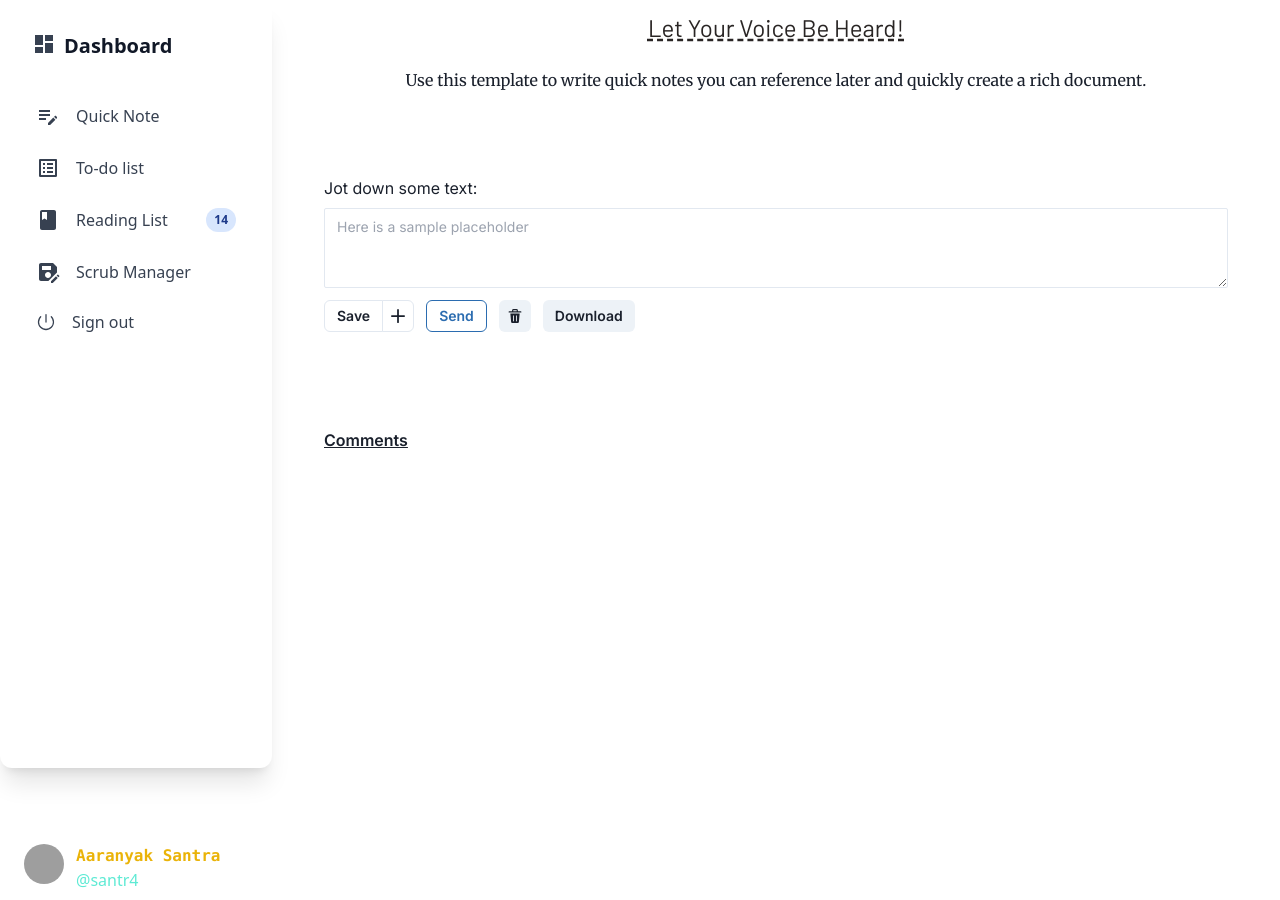
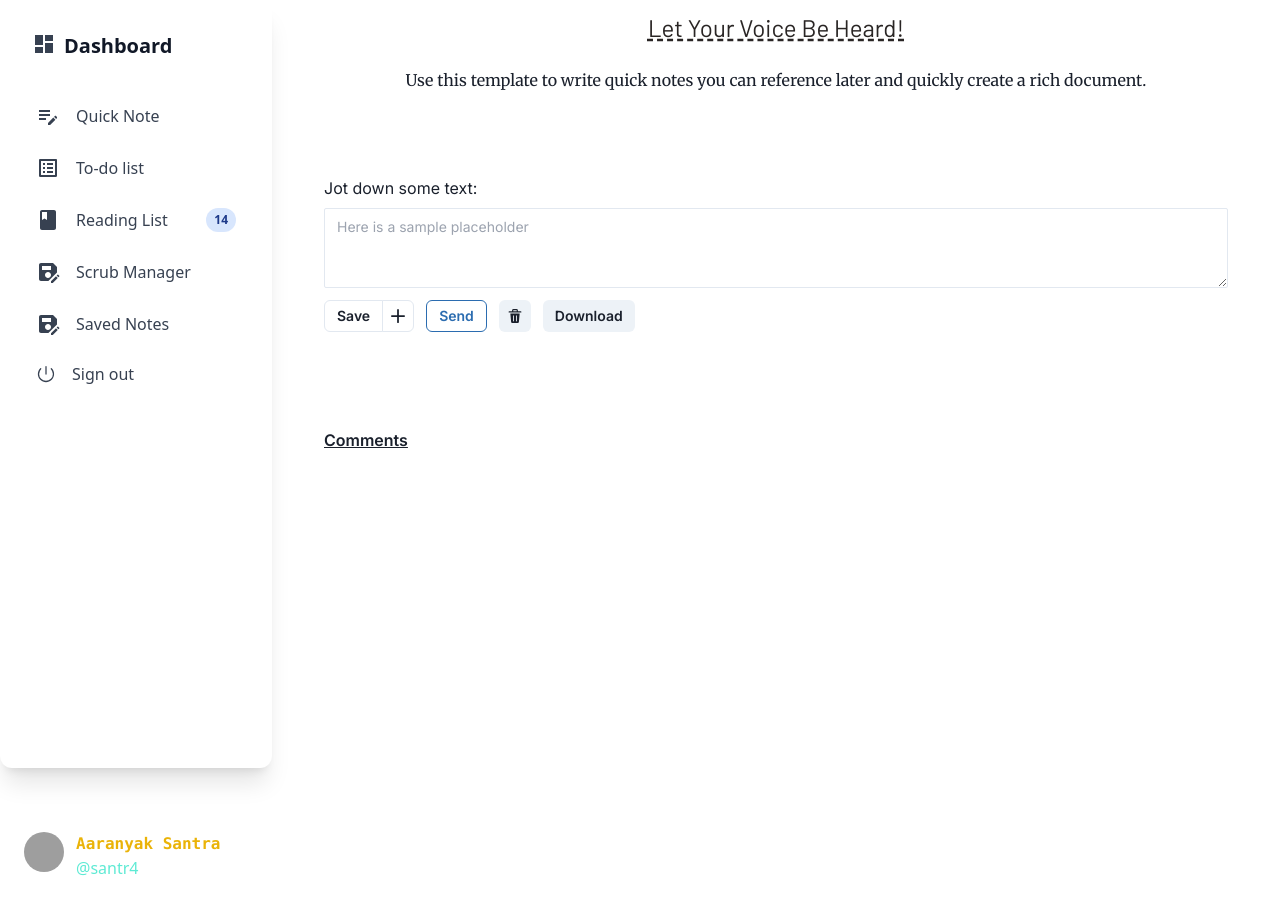
Before and after one commit to santr4/Note.it, a Next.js app in the folder note.it/: page /documents in a window 1280 px wide. Built offline with nearby package versions, Linux system fonts and the light colour scheme; no server answers; sample sign-in values are in the browser's storage; grey boxes are pictures that could not be loaded.

Commit message:
[added] : page structure created for saved notes section

```diff
--- a/note.it/src/app/(main)/_components/navigation.tsx
+++ b/note.it/src/app/(main)/_components/navigation.tsx
@@ -72,6 +72,15 @@ export function Navigation() {
             className="flex items-center w-full p-3 rounded-lg text-start leading-tight transition-all hover:bg-blue-50 hover:bg-opacity-80 focus:bg-blue-50 focus:bg-opacity-80 active:bg-blue-50 active:bg-opacity-80 hover:text-blue-900 focus:text-blue-900 active:text-blue-900 outline-none"
           >
             <div className="grid place-items-center mr-4">
+              <SaveAsIcon />
+            </div>
+            <Link href="/savednotes">Saved Notes</Link>
+          </div>
+          <div
+            role="button"
+            className="flex items-center w-full p-3 rounded-lg text-start leading-tight transition-all hover:bg-blue-50 hover:bg-opacity-80 focus:bg-blue-50 focus:bg-opacity-80 active:bg-blue-50 active:bg-opacity-80 hover:text-blue-900 focus:text-blue-900 active:text-blue-900 outline-none"
+          >
+            <div className="grid place-items-center mr-4">
               <svg
                 xmlns="http://www.w3.org/2000/svg"
                 viewBox="0 0 24 24"
@@ -88,7 +97,7 @@ export function Navigation() {
             </div>
             <button onClick={() => signOut()}>Sign out</button>
           </div>
-          <div className="pt-96 mt-28 flex flex-row">
+          <div className="pt-80 mt-28 flex flex-row">
             <Avatar>
               <AvatarImage src="https://github.com/santr4.png" />
               <AvatarFallback>Aaranyak Santra</AvatarFallback>
--- /dev/null
+++ b/note.it/src/app/(savednotes)/layout.tsx
@@ -0,0 +1,11 @@
+"use client";
+
+const savedNotesLayout = ({ children }: { children: React.ReactNode }) => {
+  return (
+    <div className="flex w-screen h-screen">
+      <main className="flex w-screen h-screen">{children}</main>
+    </div>
+  );
+};
+
+export default savedNotesLayout;
--- /dev/null
+++ b/note.it/src/app/(savednotes)/savednotes/page.tsx
@@ -0,0 +1,17 @@
+"use client";
+import { Navigation } from "@/components/sidebar";
+
+const savedNotesPage = () => {
+  return (
+    <div className="flex w-screen h-screen">
+      <div>
+        <Navigation />
+      </div>
+      <div className="flex justify-center mx-auto pt-7 font-bold">
+        Your Notes
+      </div>
+    </div>
+  );
+};
+
+export default savedNotesPage;
--- a/note.it/src/components/sidebar.tsx
+++ b/note.it/src/components/sidebar.tsx
@@ -66,6 +66,15 @@ export function Navigation() {
             </div>
             <Link href="/scrubmanager">Scrub Manager</Link>
           </div>
+          <div
+            role="button"
+            className="flex items-center w-full p-3 rounded-lg text-start leading-tight transition-all hover:bg-blue-50 hover:bg-opacity-80 focus:bg-blue-50 focus:bg-opacity-80 active:bg-blue-50 active:bg-opacity-80 hover:text-blue-900 focus:text-blue-900 active:text-blue-900 outline-none"
+          >
+            <div className="grid place-items-center mr-4">
+              <SaveAsIcon />
+            </div>
+            <Link href="/savednotes">Saved Notes</Link>
+          </div>
           {/* <div
             role="button"
             className="flex items-center w-full p-3 rounded-lg text-start leading-tight transition-all hover:bg-blue-50 hover:bg-opacity-80 focus:bg-blue-50 focus:bg-opacity-80 active:bg-blue-50 active:bg-opacity-80 hover:text-blue-900 focus:text-blue-900 active:text-blue-900 outline-none"
@@ -87,7 +96,7 @@ export function Navigation() {
             </div>
             <button onClick={() => signOut()}>Sign out</button>
           </div> */}
-          <div className="pt-96 mt-40 flex flex-row">
+          <div className="pt-80 mt-40 flex flex-row">
             <Avatar>
               <AvatarImage src="https://github.com/santr4.png" />
               <AvatarFallback>Aaranyak Santra</AvatarFallback>
```
